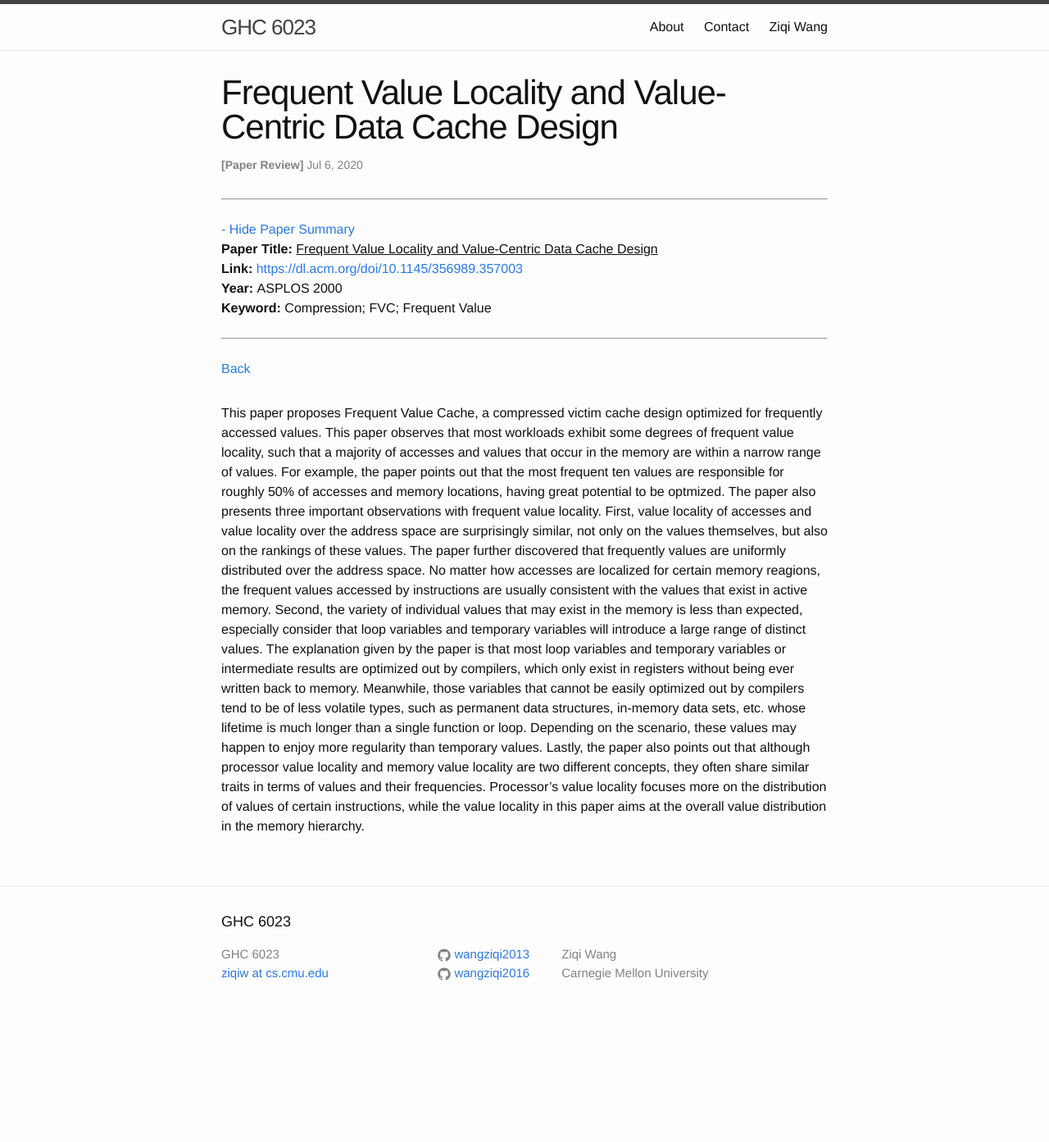
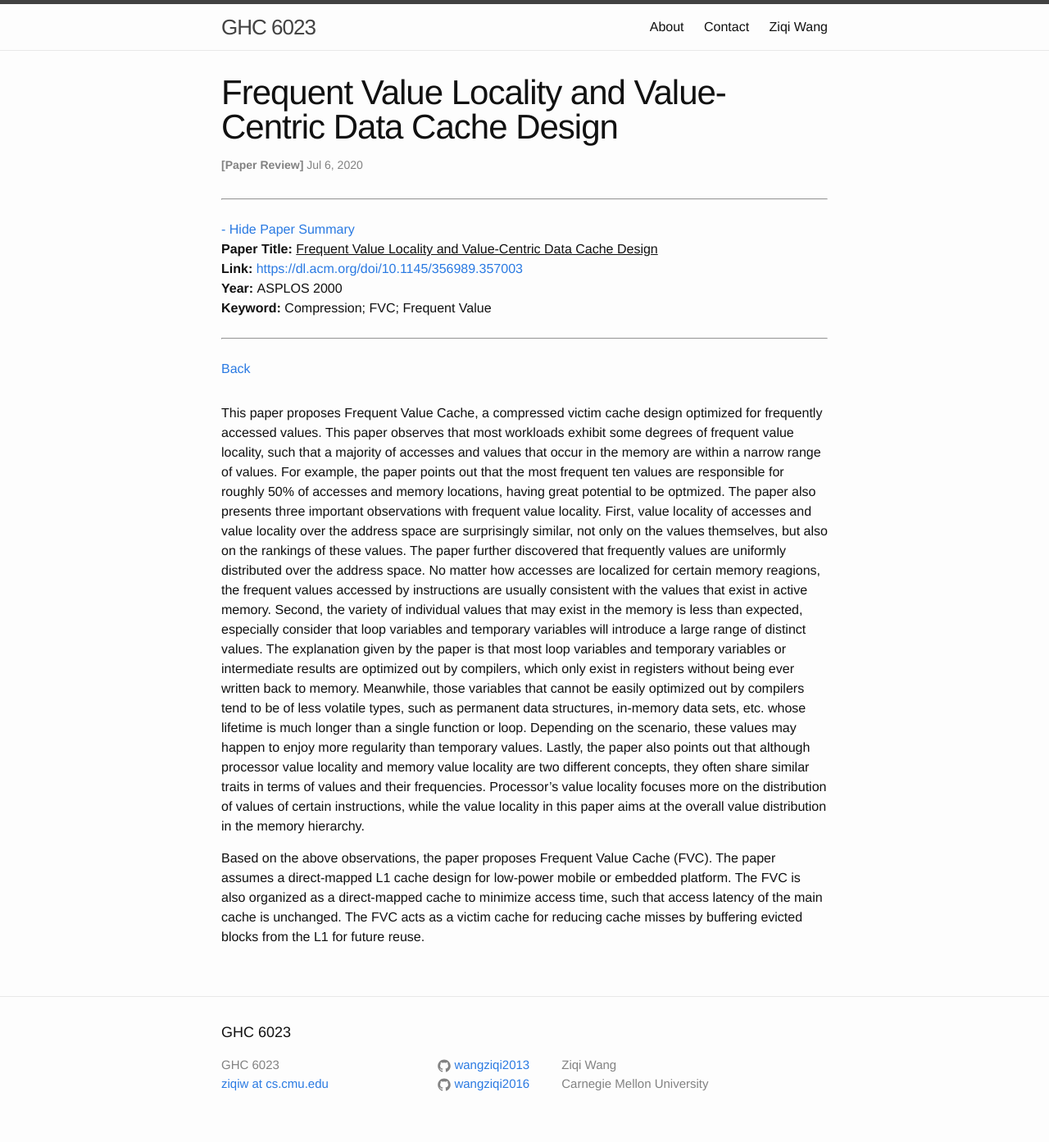
Before and after one commit to wangziqi2013/wangziqi2013.github.io, a Jekyll site: the page built from _posts/2020-07-05-fvc.markdown, in a window 1280 px wide. Shown: the whole page at 82% size. Built offline with Jekyll 4.4.1, drawn with Linux system fonts in a browser that asks for light colours; before the commit the page ends 1258 px from its top, so only the background shows below that.

Commit message:
Adding victim cache

```diff
--- a/_posts/2020-07-05-fvc.markdown
+++ b/_posts/2020-07-05-fvc.markdown
@@ -33,3 +33,8 @@ Lastly, the paper also points out that although processor value locality and mem
 concepts, they often share similar traits in terms of values and their frequencies. Processor's value locality focuses
 more on the distribution of values of certain instructions, while the value locality in this paper aims at the overall
 value distribution in the memory hierarchy.
+
+Based on the above observations, the paper proposes Frequent Value Cache (FVC). The paper assumes a direct-mapped L1
+cache design for low-power mobile or embedded platform. The FVC is also organized as a direct-mapped cache to minimize
+access time, such that access latency of the main cache is unchanged. The FVC acts as a victim cache for reducing cache
+misses by buffering evicted blocks from the L1 for future reuse.
```
